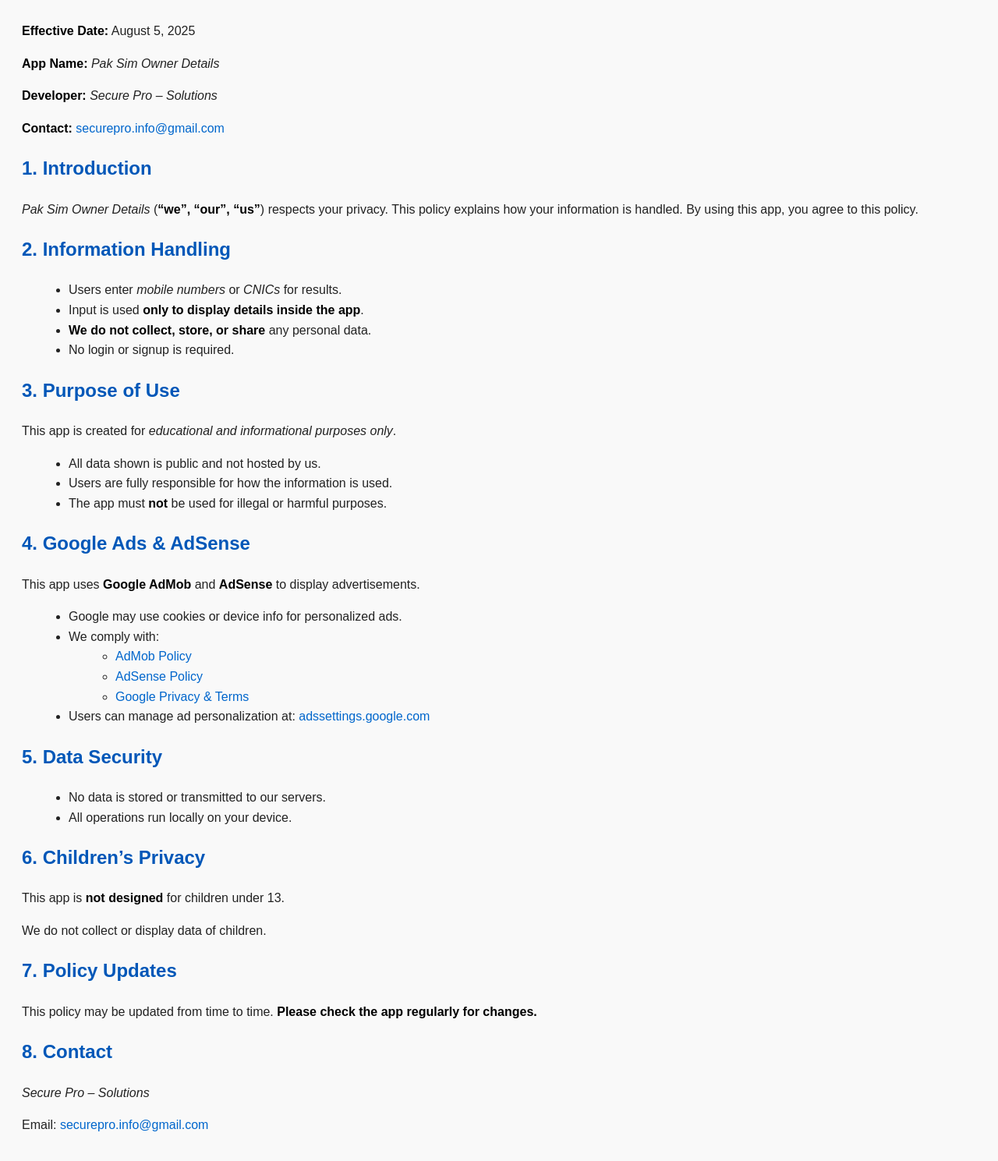
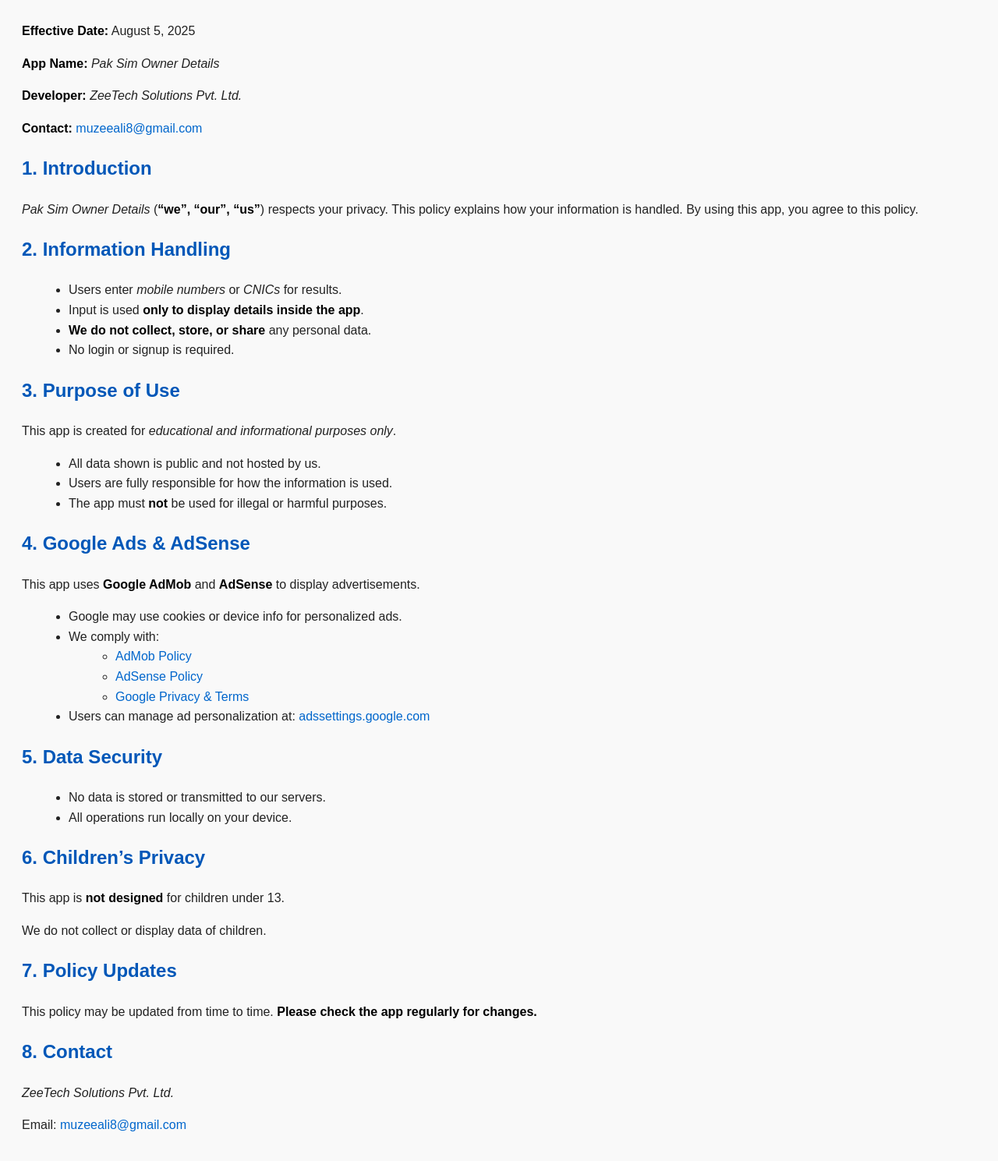
Before and after one commit to muzeeali/paksimownerdetails, a plain HTML site: page index.html in a window 1280 px wide. Shown: the part 95-1584 px from the top of the page at 78% size. Drawn offline with Linux system fonts and the light colour scheme.

Commit message:
Update developer and contact information in privacy policy

```diff
--- a/index.html
+++ b/index.html
@@ -44,8 +44,8 @@
 
   <p><strong>Effective Date:</strong> August 5, 2025</p>
   <p><strong>App Name:</strong> <em>Pak Sim Owner Details</em></p>
-  <p><strong>Developer:</strong> <em>Secure Pro – Solutions</em></p>
-  <p><strong>Contact:</strong> <a href="mailto:securepro.info@gmail.com">securepro.info@gmail.com</a></p>
+  <p><strong>Developer:</strong> <em>ZeeTech Solutions Pvt. Ltd.</em></p>
+  <p><strong>Contact:</strong> <a href="mailto:muzeeali8@gmail.com">muzeeali8@gmail.com</a></p>
 
   <h2>1. Introduction</h2>
   <p><em>Pak Sim Owner Details</em> (<strong>“we”, “our”, “us”</strong>) respects your privacy. This policy explains how your information is handled. By using this app, you agree to this policy.</p>
@@ -94,8 +94,8 @@
   <p>This policy may be updated from time to time. <strong>Please check the app regularly for changes.</strong></p>
 
   <h2>8. Contact</h2>
-  <p><em>Secure Pro – Solutions</em></p>
-  <p>Email: <a href="mailto:securepro.info@gmail.com">securepro.info@gmail.com</a></p>
+  <p><em>ZeeTech Solutions Pvt. Ltd.</em></p>
+  <p>Email: <a href="mailto:muzeeali8@gmail.com">muzeeali8@gmail.com</a></p>
 
 </body>
 </html>
```
